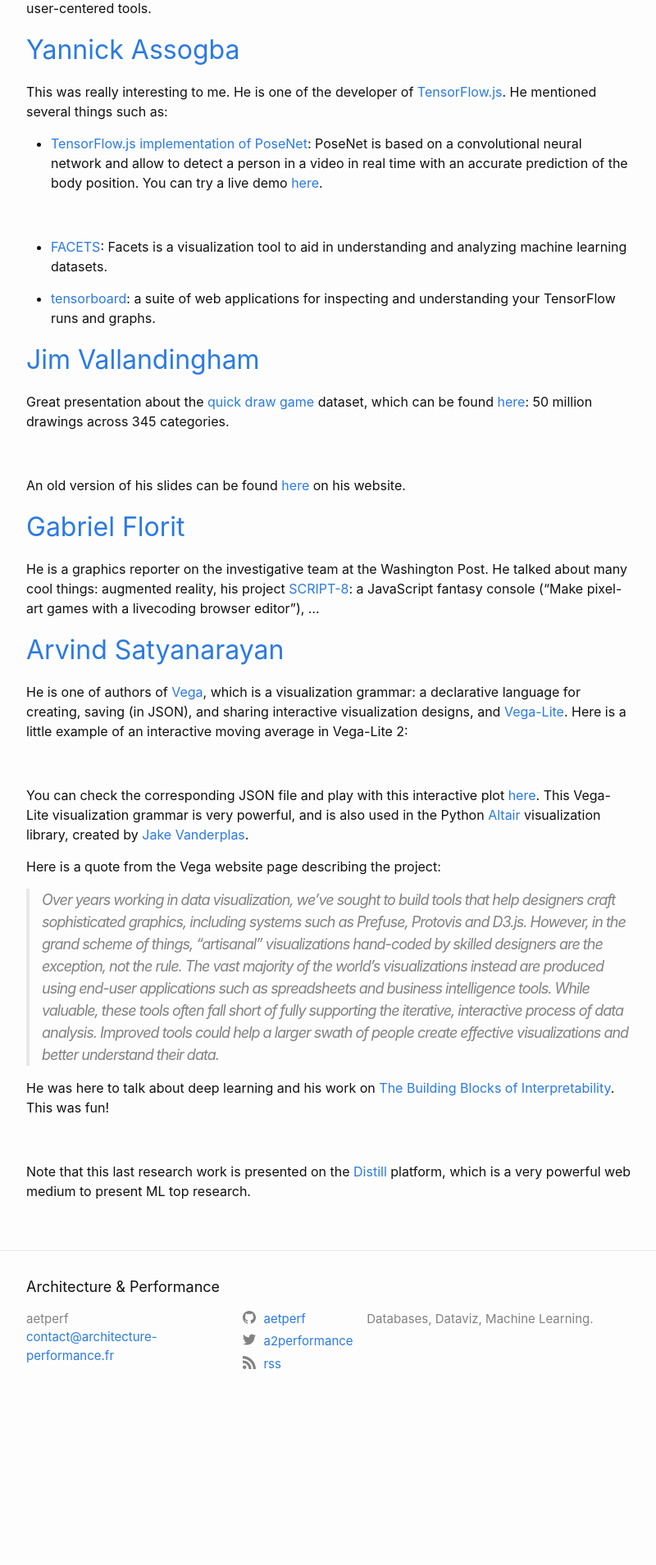
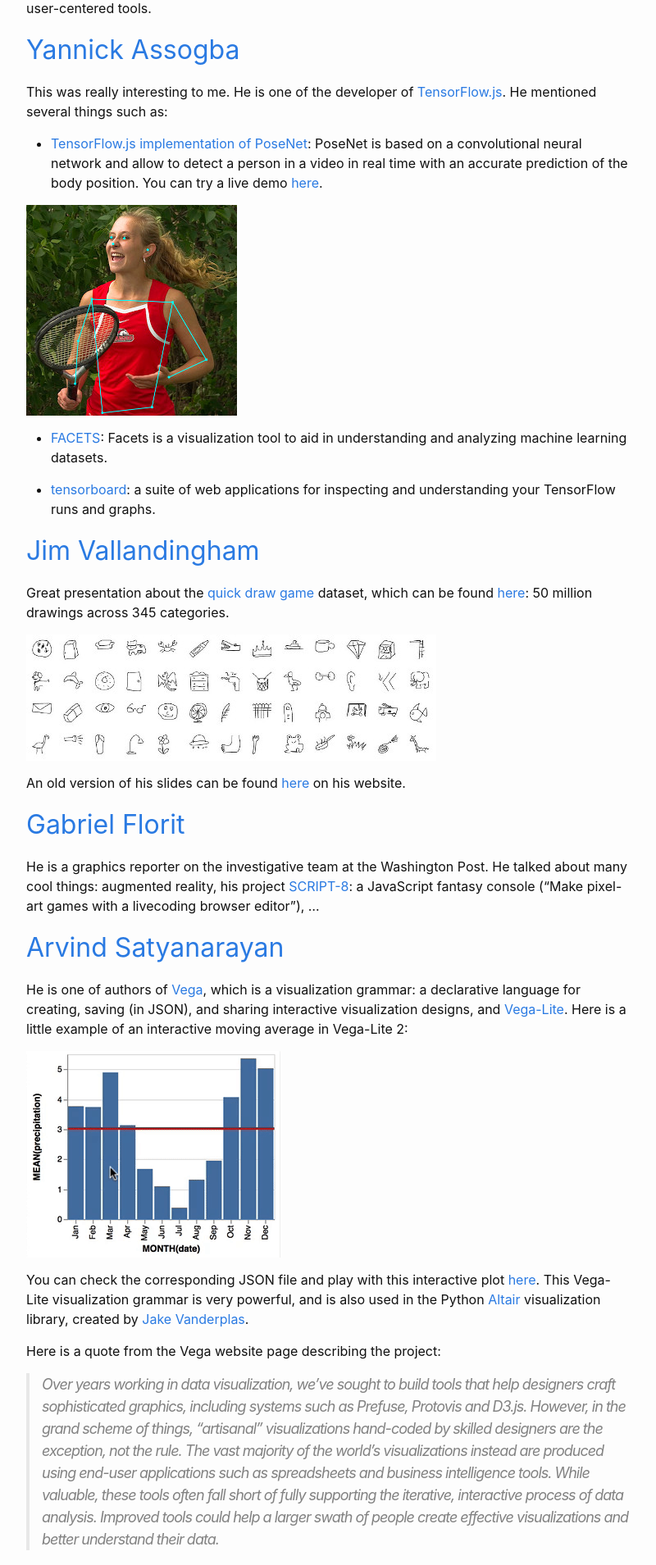
Before and after one commit to aetperf/aetperf.github.io, a Jekyll site: the page built from _posts/2018-05-18-Lyon-DataVis-and-AI-mini-conference.md, in a window 1280 px wide. Shown: the part 400-2309 px from the top of the page at 82% size, without its empty margins (238-1038 px from the left). Built offline with Jekyll 4.4.1, drawn with Linux system fonts in a browser that asks for light colours; before the commit the page ends 2135 px from its top, so only the background shows below that.

Commit message:
changed the picture links

```diff
--- a/_posts/2018-05-18-Lyon-DataVis-and-AI-mini-conference.md
+++ b/_posts/2018-05-18-Lyon-DataVis-and-AI-mini-conference.md
@@ -17,7 +17,7 @@
 
   * [TensorFlow.js implementation of PoseNet](https://github.com/tensorflow/tfjs-models/tree/master/posenet): PoseNet is based on a convolutional neural network and allow to detect a person in a video in real time with an accurate prediction of the body position. You can try a live demo [here](https://storage.googleapis.com/tfjs-models/demos/posenet/camera.html).
 
- ![](/img/posenet.jpg)
+ ![](/img/2018-05-18_01/posenet.jpg)
 
   * [FACETS](https://pair-code.github.io/facets/): Facets is a visualization tool to aid in understanding and analyzing machine learning datasets.
 
@@ -27,7 +27,7 @@
 
 Great presentation about the [quick draw game](https://quickdraw.withgoogle.com/#) dataset, which can be found [here](https://github.com/googlecreativelab/quickdraw-dataset): 50 million drawings across 345 categories.
 
-![](/img/qdgame.jpg)
+![](/img/2018-05-18_01/qdgame.jpg)
 
 An old version of his slides can be found [here](http://vallandingham.me/quickdraw_talk.html) on his website.
 
@@ -39,7 +39,7 @@
 
 He is one of authors of [Vega](https://vega.github.io/vega/), which is a visualization grammar: a declarative language for creating, saving (in JSON), and sharing interactive visualization designs, and [Vega-Lite](https://vega.github.io/vega-lite/). Here is a little example of an interactive moving average in Vega-Lite 2:
 
-![](/img/vega_lite_01.gif)
+![](/img/2018-05-18_01/vega_lite_01.gif)
 
 You can check the corresponding JSON file and play with this interactive plot  [here](https://vega.github.io/editor/#/examples/vega-lite/selection_layer_bar_month). This Vega-Lite visualization grammar is very powerful, and is also used in the Python [Altair](https://altair-viz.github.io/) visualization library, created by [Jake Vanderplas](http://www.vanderplas.com).
 
@@ -49,6 +49,6 @@
 
 He was here to talk about deep learning and his work on [The Building Blocks of Interpretability](https://distill.pub/2018/building-blocks/). This was fun!
 
-![](/img/mixed4d.jpeg)
+![](/img/2018-05-18_01/mixed4d.jpeg)
 
 Note that this last research work is presented on the [Distill](https://distill.pub/) platform, which is a very powerful web medium to present ML top research.
```
